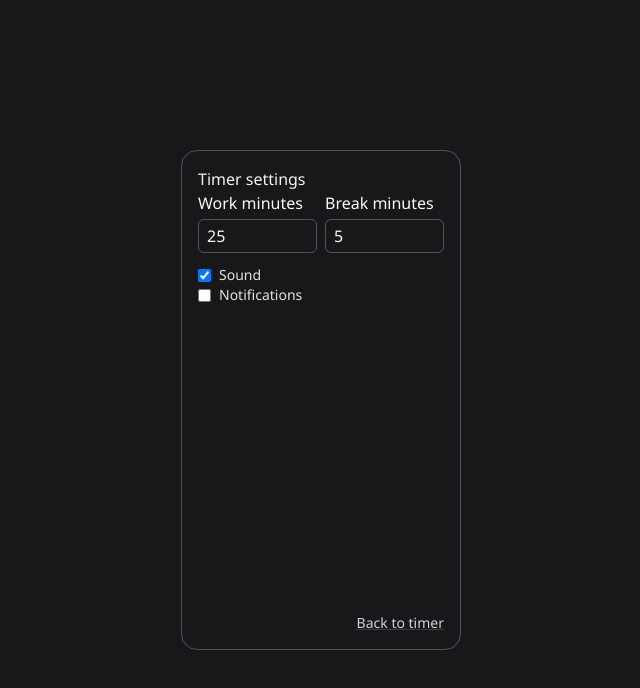
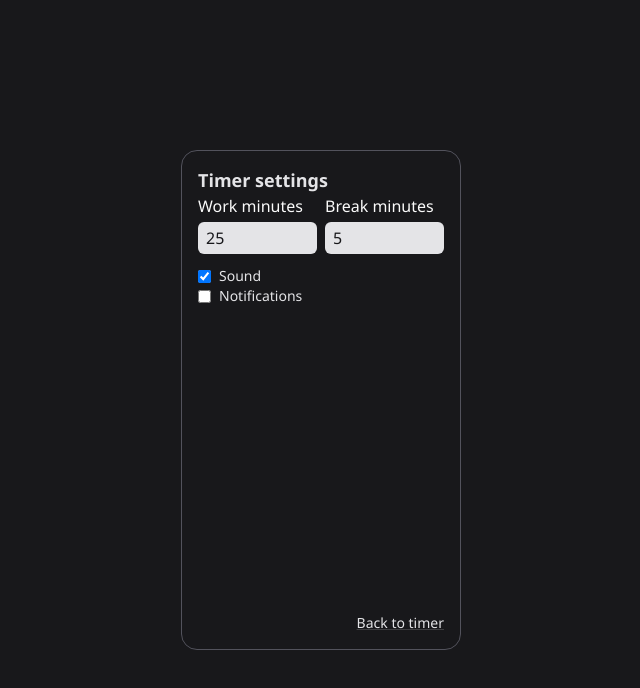
Before and after one commit to kevinashworth/pomodoro, a React (Vite) app: page /settings in a window 1280 px wide. Shown: the top 688 px of the page, without its empty margins (319-959 px from the left). Built offline with nearby package versions, Linux system fonts and the light colour scheme.

Commit message:
fix(styles): for older browsers; for clarity and consistency
some elements were colored wrong in older browsers
some elements were slightly different from adjoining elements
use text-zinc-200 more consistently for light text
the number inputs in dark mode are a whole thing, go with a light bg

```diff
--- a/src/components/pomodoro-timer.tsx
+++ b/src/components/pomodoro-timer.tsx
@@ -99,7 +99,7 @@ export function PomodoroTimer() {
     <div className="relative h-full p-4">
       <p
         data-testid="mode-label"
-        className="mt-1 mb-4 w-full text-center text-lg font-semibold tracking-wide text-zinc-400 uppercase"
+        className="mt-1 mb-4 w-full text-center text-lg font-semibold text-zinc-200 uppercase"
       >
         {presentation.modeLabel}
       </p>
@@ -195,7 +195,7 @@ export function PomodoroTimer() {
 
       <div className="absolute right-4 bottom-4 mt-4 flex w-full items-center justify-between pl-8">
         <div className="flex rounded-full border border-zinc-600 px-3 py-2">
-          <p data-testid="completed-count" className="text-sm text-zinc-300">
+          <p data-testid="completed-count" className="text-sm text-zinc-200">
             Completed today: {sessionsCompletedToday}
           </p>
         </div>
@@ -204,7 +204,7 @@ export function PomodoroTimer() {
           onClick={() => navigate("/settings")}
           data-testid="settings-open-button"
           aria-label="Open settings"
-          className="pointer-events-auto cursor-pointer rounded-full border border-zinc-600 p-2.5 hover:border-zinc-300"
+          className="pointer-events-auto cursor-pointer rounded-full border border-zinc-600 p-2.5 text-zinc-200 hover:border-zinc-300"
         >
           <SettingsIcon className="h-4 w-4" />
         </button>
--- a/src/pages/settings.tsx
+++ b/src/pages/settings.tsx
@@ -39,7 +39,7 @@ function SettingsPage() {
     <Layout>
       <WindowFrame>
         <div className="relative h-full p-4">
-          <h2 id="pomodoro-settings-title" className="text-base font-medium text-zinc-100">
+          <h2 id="pomodoro-settings-title" className="text-zinc-200">
             Timer settings
           </h2>
 
@@ -53,7 +53,7 @@ function SettingsPage() {
                 data-testid="work-minutes-input"
                 value={workMinutes}
                 onChange={(event) => setWorkMinutes(Number(event.target.value))}
-                className="rounded-md border border-zinc-600 bg-zinc-900 px-2 py-1 outline-none focus:border-zinc-500"
+                className="rounded-md bg-zinc-200 px-2 py-1 text-zinc-900 outline-none"
               />
             </label>
             <label className="flex flex-col gap-1">
@@ -65,7 +65,7 @@ function SettingsPage() {
                 data-testid="break-minutes-input"
                 value={breakMinutes}
                 onChange={(event) => setBreakMinutes(Number(event.target.value))}
-                className="rounded-md border border-zinc-600 bg-zinc-900 px-2 py-1 outline-none focus:border-zinc-500"
+                className="rounded-md bg-zinc-200 px-2 py-1 text-zinc-900 outline-none"
               />
             </label>
           </div>
@@ -107,7 +107,7 @@ function SettingsPage() {
               type="button"
               data-testid="quit-button"
               onClick={() => void invoke("quit")}
-              className="absolute bottom-4 left-4 text-sm text-zinc-300 underline decoration-zinc-300/20 hover:text-red-400 hover:decoration-red-400/20"
+              className="absolute bottom-4 left-4 text-sm text-zinc-200 underline decoration-zinc-300/20 hover:text-red-400 hover:decoration-red-400/20"
             >
               Quit
             </button>
@@ -115,7 +115,7 @@ function SettingsPage() {
 
           <Link
             to="/"
-            className="absolute right-4 bottom-4 text-sm text-zinc-300 underline decoration-zinc-300/20 hover:text-zinc-100 hover:decoration-zinc-300/80"
+            className="absolute right-4 bottom-4 text-sm text-zinc-200 underline decoration-zinc-300/20 hover:text-zinc-100 hover:decoration-zinc-300/80"
           >
             Back to timer
           </Link>
```
